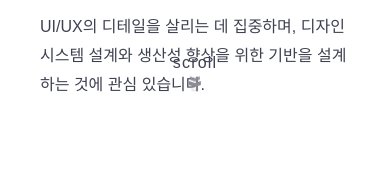
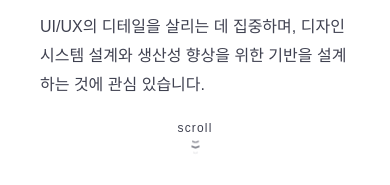
Before and after one commit to constyejin/constyejin.github.io, a website: page index.html in a window 390 px wide. Shown: the part 368-553 px from the top of the page. Drawn offline with nearby package versions, Linux system fonts and the light colour scheme; files that its build step writes are made by us from their sources.

Commit message:
💄 scroll Responsive Styling (M)

```diff
--- a/styles/components/_scroll.scss
+++ b/styles/components/_scroll.scss
@@ -50,6 +50,19 @@
       transform: skewY(-20deg);
     }
   }
+
+  @include responsive(M) {
+    top: 58%;
+
+    &-txt {
+      font-size: 12px;
+    }
+
+    &-item {
+      width: 8px;
+      height: 2px;
+    }
+  }
 }
 
 @keyframes move-chevron {
```
